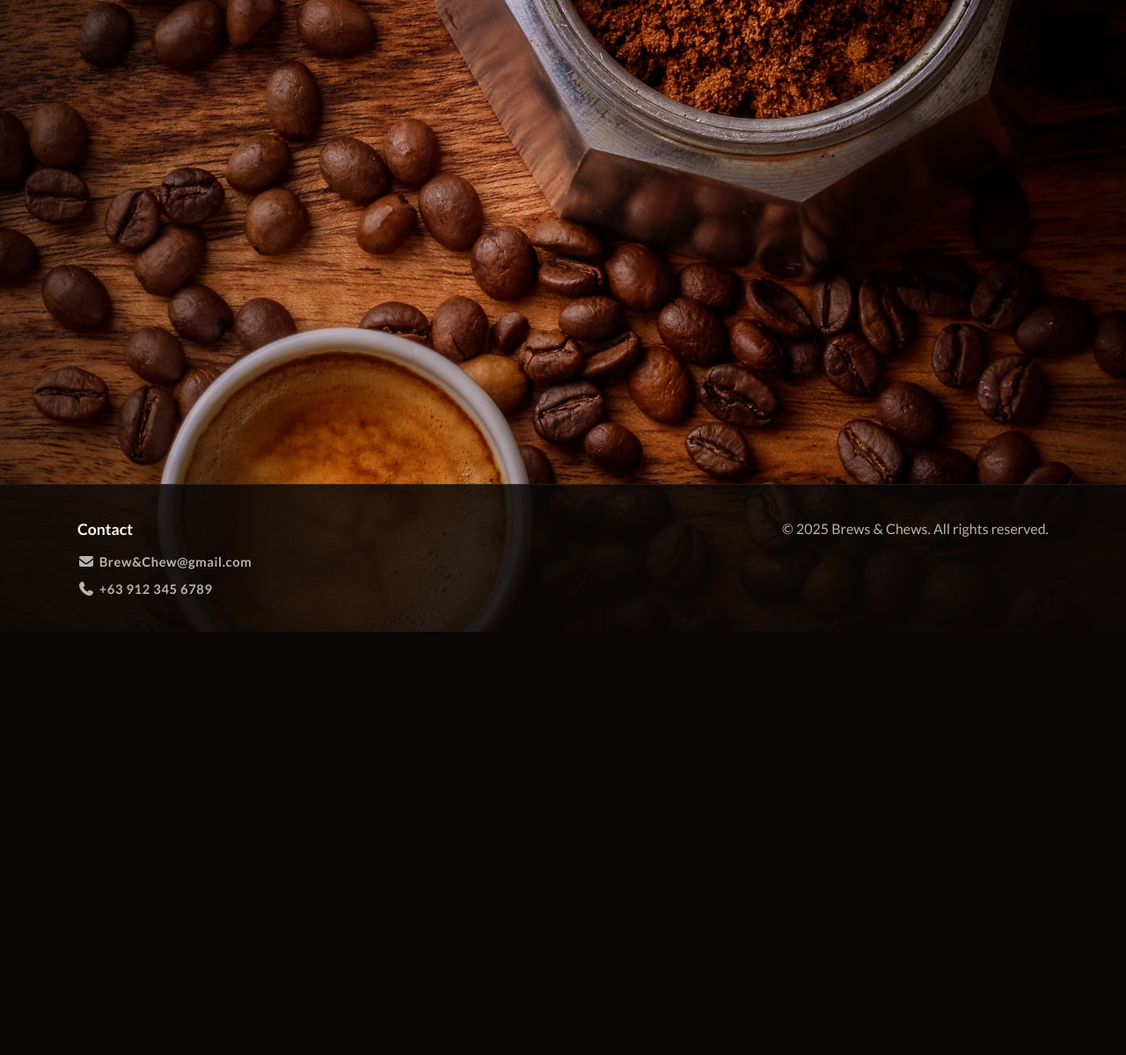
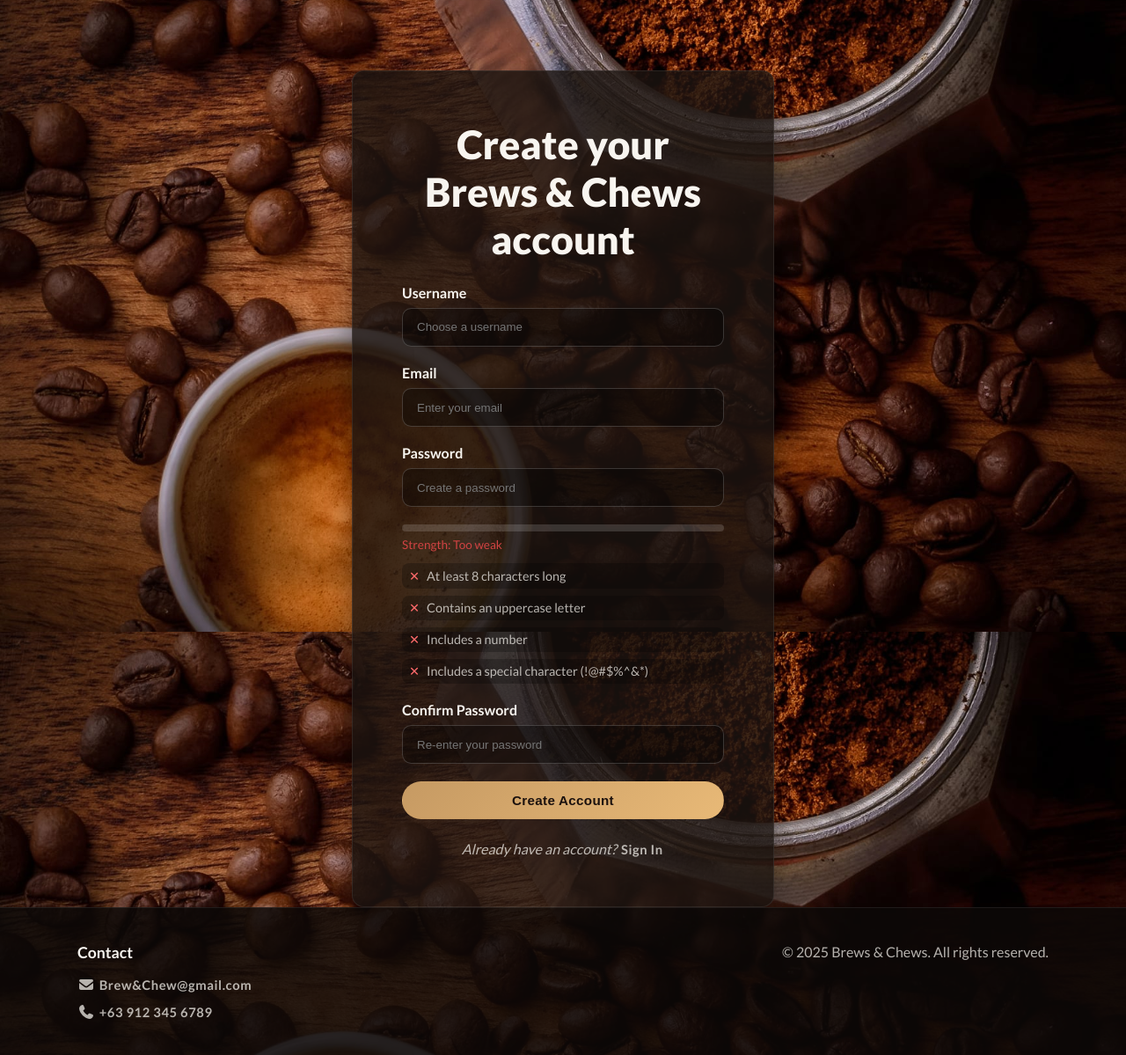
Before and after one commit to tormis-neil/it302-mco, a Django app: page /accounts/signup/ in a window 1280 px wide. Shown: the part 82-1281 px from the top of the page at 88% size. Before the commit the page ends 800 px from the top, so only its background shows below. Run offline with Django 4.2, Linux system fonts and the light colour scheme; some libraries are stand-ins or nearby versions.

Commit message:
Added sign up page

```diff
--- a/static/css/style.css
+++ b/static/css/style.css
@@ -150,7 +150,7 @@ textarea:focus-visible {
 }
 
 .hero-heading {
-    font-size: clamp(2.3rem, 5vw, 3.5rem);
+    font-size: clamp(1.8rem, 5vw, 2.8rem);
     font-weight: 800;
 }
 
@@ -397,6 +397,85 @@ textarea:focus-visible {
     color: var(--text-muted);
 }
 
+.auth-error {
+    font-size: 0.85rem;
+    color: #ffb4a5;
+    margin: 0;
+}
+
+.auth-error[hidden] {
+    display: none !important;
+}
+
+.password-guidance {
+    display: grid;
+    gap: 0.85rem;
+    margin-top: 0.75rem;
+}
+
+.password-strength {
+    display: grid;
+    gap: 0.4rem;
+}
+
+.password-strength-meter {
+    position: relative;
+    width: 100%;
+    height: 0.5rem;
+    background: rgba(255, 255, 255, 0.15);
+    border-radius: 999px;
+    overflow: hidden;
+}
+
+.password-strength-bar {
+    position: absolute;
+    inset: 0;
+    width: 0;
+    background: #d14343;
+    border-radius: inherit;
+    transition: width var(--transition-base), background var(--transition-base);
+}
+
+.password-strength-label {
+    font-size: 0.85rem;
+    color: var(--text-muted);
+}
+
+.password-requirements {
+    list-style: none;
+    display: grid;
+    gap: 0.5rem;
+    padding: 0;
+    margin: 0;
+    font-size: 0.9rem;
+    color: var(--text-muted);
+}
+
+.password-requirements li {
+    display: flex;
+    align-items: center;
+    gap: 0.5rem;
+    padding: 0.35rem 0.5rem;
+    border-radius: 0.5rem;
+    background: rgba(0, 0, 0, 0.25);
+}
+
+.password-requirements li::before {
+    content: "\2715";
+    font-size: 0.9rem;
+    color: #ff6b6b;
+}
+
+.password-requirements li[data-valid="true"] {
+    color: #cde6d5;
+    background: rgba(46, 204, 113, 0.12);
+}
+
+.password-requirements li[data-valid="true"]::before {
+    content: "\2713";
+    color: #2ecc71;
+}
+
 .auth-alert {
     padding: 0.9rem 1.1rem;
     border-radius: 0.65rem;
--- a/templates/accounts/signup.html
+++ b/templates/accounts/signup.html
@@ -1,66 +1,62 @@
-<!DOCTYPE html>
-<html lang="en">
-<head>
-    <meta charset="UTF-8">
-    <meta http-equiv="X-UA-Compatible" content="IE=edge">
-    <meta name="viewport" content="width=device-width, initial-scale=1.0">
-    <title>{% block title %}Brews &amp; Chews{% endblock %}</title>
-    {% load static %}
+{% extends "base.html" %}
 
-    <!-- Global typography and iconography -->
-    <link rel="preconnect" href="https://fonts.googleapis.com">
-    <link rel="preconnect" href="https://fonts.gstatic.com" crossorigin>
-    <link href="https://fonts.googleapis.com/css2?family=Lato:wght@100;300;400;700;900&display=swap" rel="stylesheet">
-    <link rel="stylesheet" href="https://cdnjs.cloudflare.com/ajax/libs/font-awesome/7.0.1/css/all.min.css">
+{% block title %}Create Account - Brews & Chews{% endblock %}
 
-    <!-- Base stylesheet -->
-    <link rel="stylesheet" href="{% static 'css/style.css' %}">
-    {% block extra_css %}{% endblock %}
-</head>
-<body class="{% block body_class %}{% endblock %}">
-    <header class="site-header">
-        <nav class="navbar" aria-label="Primary">
-            <a href="{% url 'pages:home' %}" class="navbar-brand" aria-label="Brews &amp; Chews home">
-                Brews <span class="navbar-brand-accent">&amp; Chews</span>
-            </a>
-            {% with current=request.resolver_match.url_name %}
-            <ul class="links-container">
-                <li class="link-items">
-                    <a href="{% url 'pages:home' %}" class="links{% if current == 'home' %} is-active{% endif %}" {% if current == 'home' %}aria-current="page"{% endif %}>Home</a>
-                </li>
-                <li class="link-items">
-                    <a href="{% url 'pages:menu' %}" class="links{% if current == 'menu' %} is-active{% endif %}" {% if current == 'menu' %}aria-current="page"{% endif %}>Menu</a>
-                </li>
-                <li class="link-items">
-                    <a href="{% url 'accounts:login' %}" class="links{% if current == 'login' %} is-active{% endif %}" {% if current == 'login' %}aria-current="page"{% endif %}>Sign In</a>
-                </li>
-                <li class="link-items">
-                    <a href="{% url 'accounts:signup' %}" class="links{% if current == 'signup' %} is-active{% endif %}" {% if current == 'signup' %}aria-current="page"{% endif %}>Sign Up</a>
-                </li>
-            </ul>
-            {% endwith %}
-        </nav>
-    </header>
+{% block main_class %}auth-main{% endblock %}
 
-    <main class="{% block main_class %}page-main{% endblock %}">
-        {% block content %}{% endblock %}
-    </main>
+{% block content %}
+<section aria-labelledby="signup-title" class="auth-card">
+    <h1 id="signup-title" class="hero-heading auth-title">Create your Brews &amp; Chews account</h1>
 
-    {% block footer %}
-    <footer class="footer">
-        <div class="container">
-            <div class="footer-contact" aria-labelledby="footer-contact-title">
-                <h3 id="footer-contact-title">Contact</h3>
-                <ul>
-                    <li><i class="fa fa-envelope" aria-hidden="true"></i> <a class="links" href="mailto:Brew@Chew@gmail.com" aria-label="Email us">Brew&amp;Chew@gmail.com</a></li>
-                    <li><i class="fa fa-phone" aria-hidden="true"></i> <a class="links" href="tel:+639123456789" aria-label="Call us">+63 912 345 6789</a></li>
+    <form action="#" method="post" class="auth-form" novalidate data-signup-form>
+        {% csrf_token %}
+        <div class="auth-field">
+            <label for="su-username" class="auth-label">Username</label>
+            <input id="su-username" name="username" type="text" autocomplete="username" required placeholder="Choose a username" class="auth-input">
+            <p class="auth-error" role="alert" data-field-error="username" hidden></p>
+        </div>
+
+        <div class="auth-field">
+            <label for="su-email" class="auth-label">Email</label>
+            <input id="su-email" name="email" type="email" autocomplete="email" required placeholder="Enter your email" class="auth-input">
+            <p class="auth-error" role="alert" data-field-error="email" hidden></p>
+        </div>
+
+        <div class="auth-field">
+            <label for="su-password" class="auth-label">Password</label>
+            <input id="su-password" name="password" type="password" autocomplete="new-password" required placeholder="Create a password" class="auth-input" aria-describedby="password-help">
+            <div class="password-guidance" id="password-help">
+                <div class="password-strength" aria-live="polite">
+                    <div class="password-strength-meter" aria-hidden="true">
+                        <span class="password-strength-bar" data-strength-bar></span>
+                    </div>
+                    <p class="password-strength-label" data-strength-label>Strength: Too weak</p>
+                </div>
+                <ul class="password-requirements" aria-label="Password requirements">
+                    <li data-requirement="length" data-valid="false">At least 8 characters long</li>
+                    <li data-requirement="uppercase" data-valid="false">Contains an uppercase letter</li>
+                    <li data-requirement="number" data-valid="false">Includes a number</li>
+                    <li data-requirement="special" data-valid="false">Includes a special character (!@#$%^&amp;*)</li>
                 </ul>
             </div>
-            <p>© 2025 Brews &amp; Chews. All rights reserved.</p>
+            <p class="auth-error" role="alert" data-field-error="password" hidden></p>
         </div>
-    </footer>
-    {% endblock %}
 
-    {% block extra_js %}{% endblock %}
-</body>
-</html>
+        <div class="auth-field">
+            <label for="su-confirm" class="auth-label">Confirm Password</label>
+            <input id="su-confirm" name="confirm_password" type="password" autocomplete="new-password" required placeholder="Re-enter your password" class="auth-input">
+            <p class="auth-error" role="alert" data-field-error="confirm" hidden></p>
+        </div>
+
+        <button type="submit" class="btn" style="width: 100%;">Create Account</button>
+    </form>
+
+    <p class="auth-alt">
+        <em>Already have an account?</em> <a href="{% url 'accounts:login' %}" class="links">Sign In</a>
+    </p>
+</section>
+{% endblock %}
+
+{% block extra_js %}
+<script src="{% static 'js/auth.js' %}" defer></script>
+{% endblock %}
```
